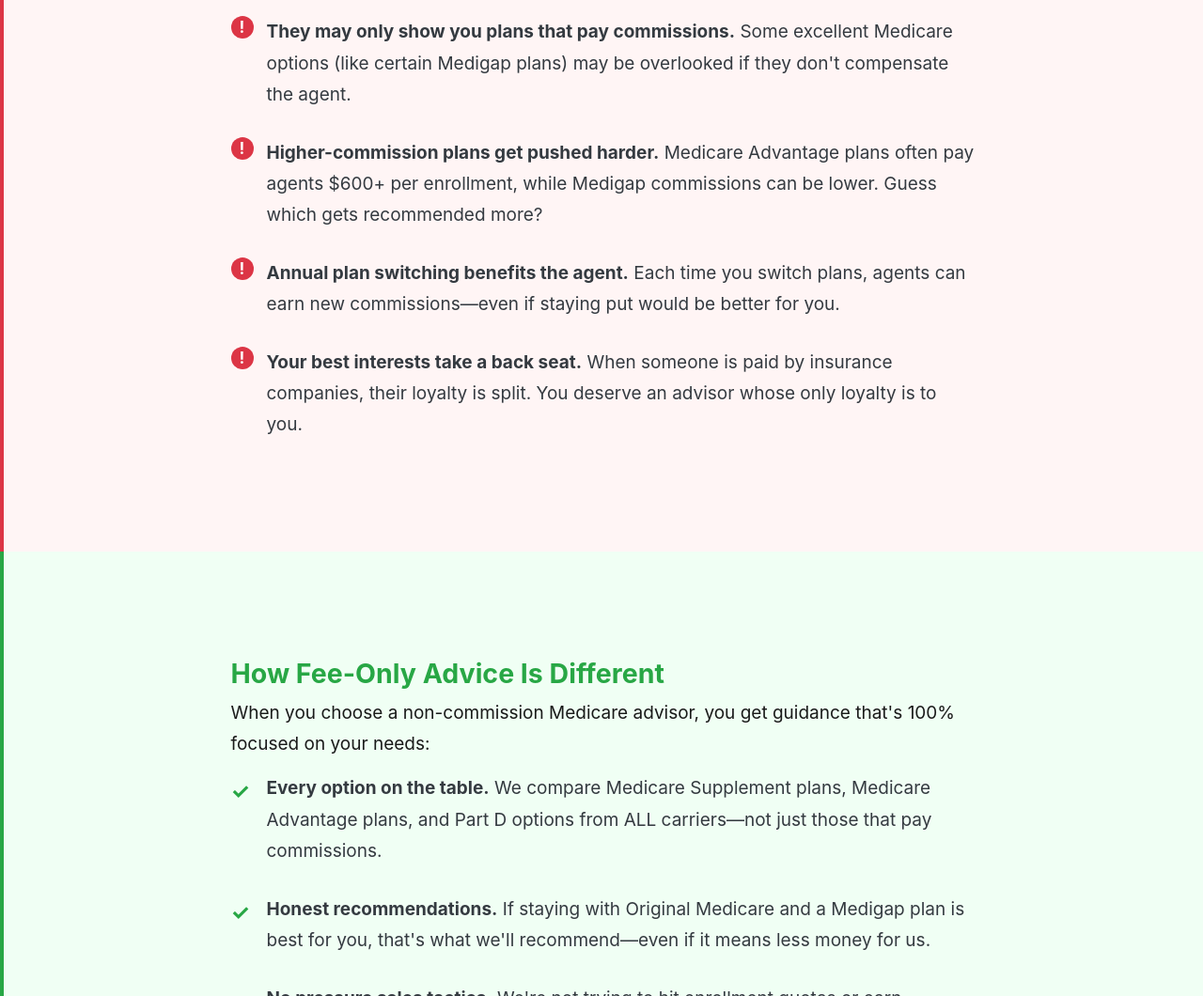
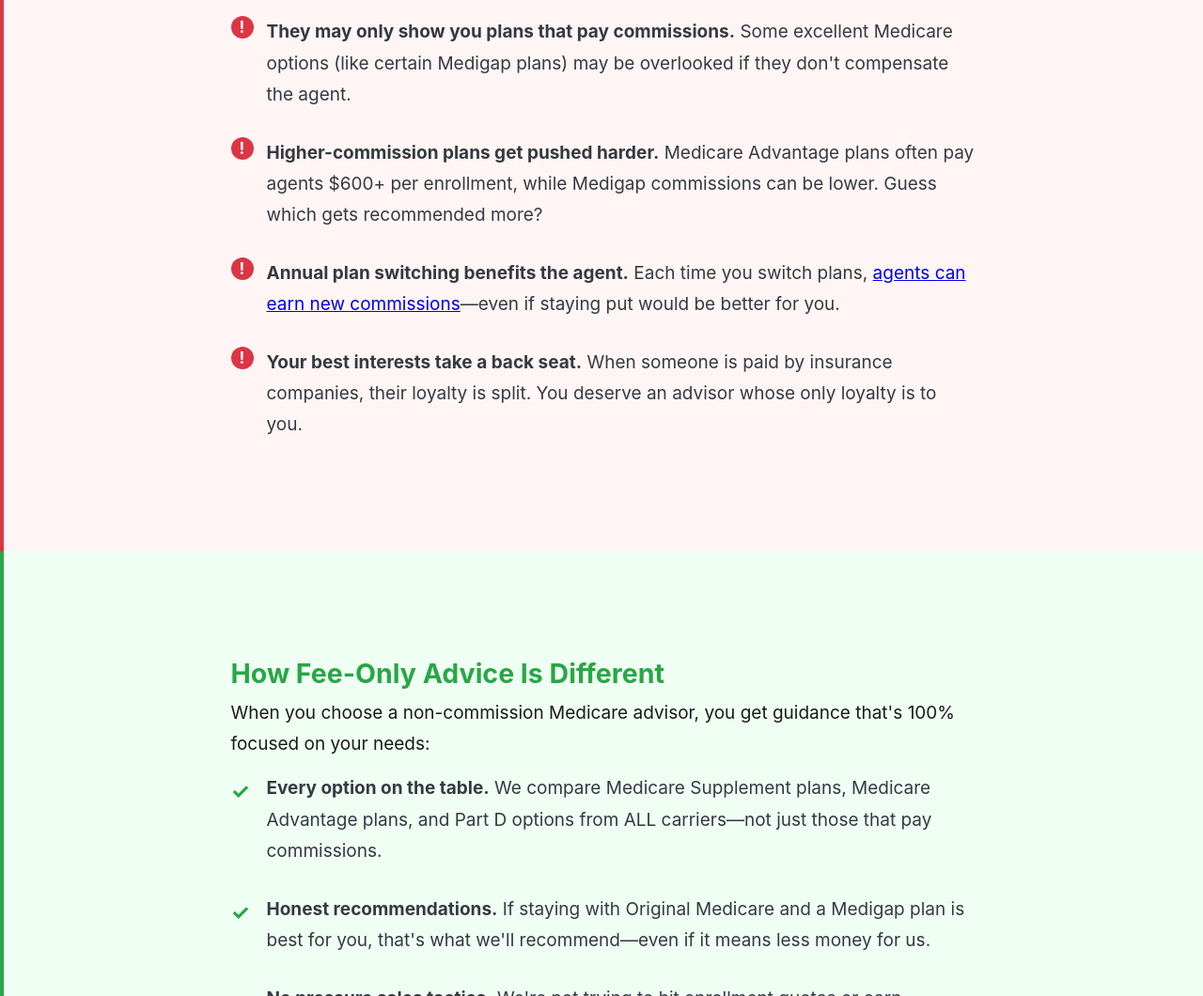
Before and after one commit to guthub-jason-gt/unbiasedmedicareadvisor, a website: page services/fee-only-medicare-advisor/index.html in a window 1280 px wide. Shown: the part 2050-3110 px from the top of the page at 94% size. Drawn offline with Linux system fonts and the light colour scheme.

Commit message:
Add citation: AARP agent commission article to fee-only advisor page
🤖 Generated with [Claude Code](https://claude.com/claude-code)

Co-Authored-By: Claude <noreply@anthropic.com>

```diff
--- a/services/fee-only-medicare-advisor/index.html
+++ b/services/fee-only-medicare-advisor/index.html
@@ -731,7 +731,7 @@
             <ul class="problem-list">
                 <li><strong>They may only show you plans that pay commissions.</strong> Some excellent Medicare options (like certain Medigap plans) may be overlooked if they don't compensate the agent.</li>
                 <li><strong>Higher-commission plans get pushed harder.</strong> Medicare Advantage plans often pay agents $600+ per enrollment, while Medigap commissions can be lower. Guess which gets recommended more?</li>
-                <li><strong>Annual plan switching benefits the agent.</strong> Each time you switch plans, agents can earn new commissions&mdash;even if staying put would be better for you.</li>
+                <li><strong>Annual plan switching benefits the agent.</strong> Each time you switch plans, <a href="https://www.aarp.org/medicare/medicare-agents-brokers/" target="_blank" rel="noopener">agents can earn new commissions</a>&mdash;even if staying put would be better for you.</li>
                 <li><strong>Your best interests take a back seat.</strong> When someone is paid by insurance companies, their loyalty is split. You deserve an advisor whose only loyalty is to you.</li>
             </ul>
         </div>
```
Also changed, not shown: src/services/fee-only-medicare-advisor/index.html (+1 -1 lines).
